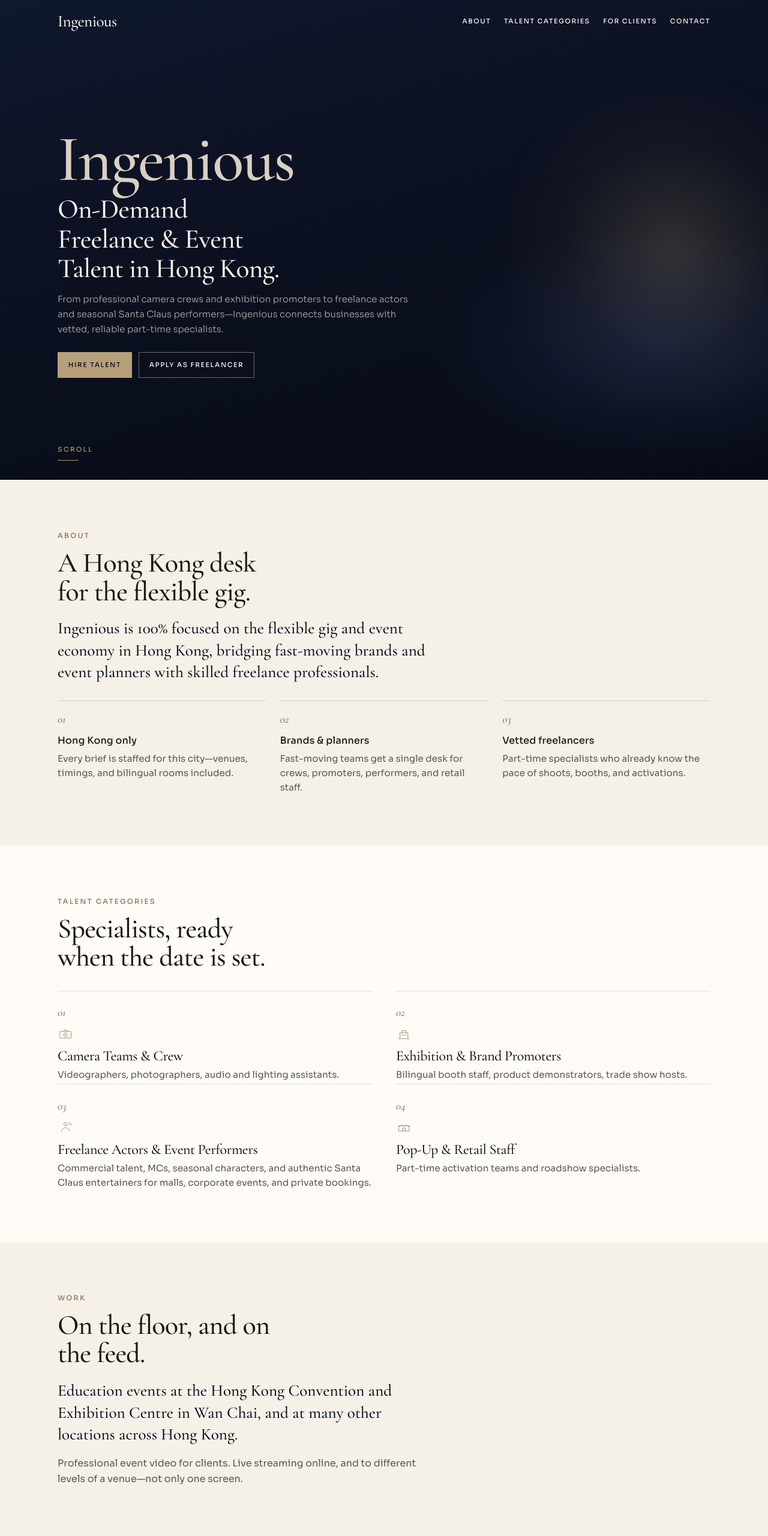
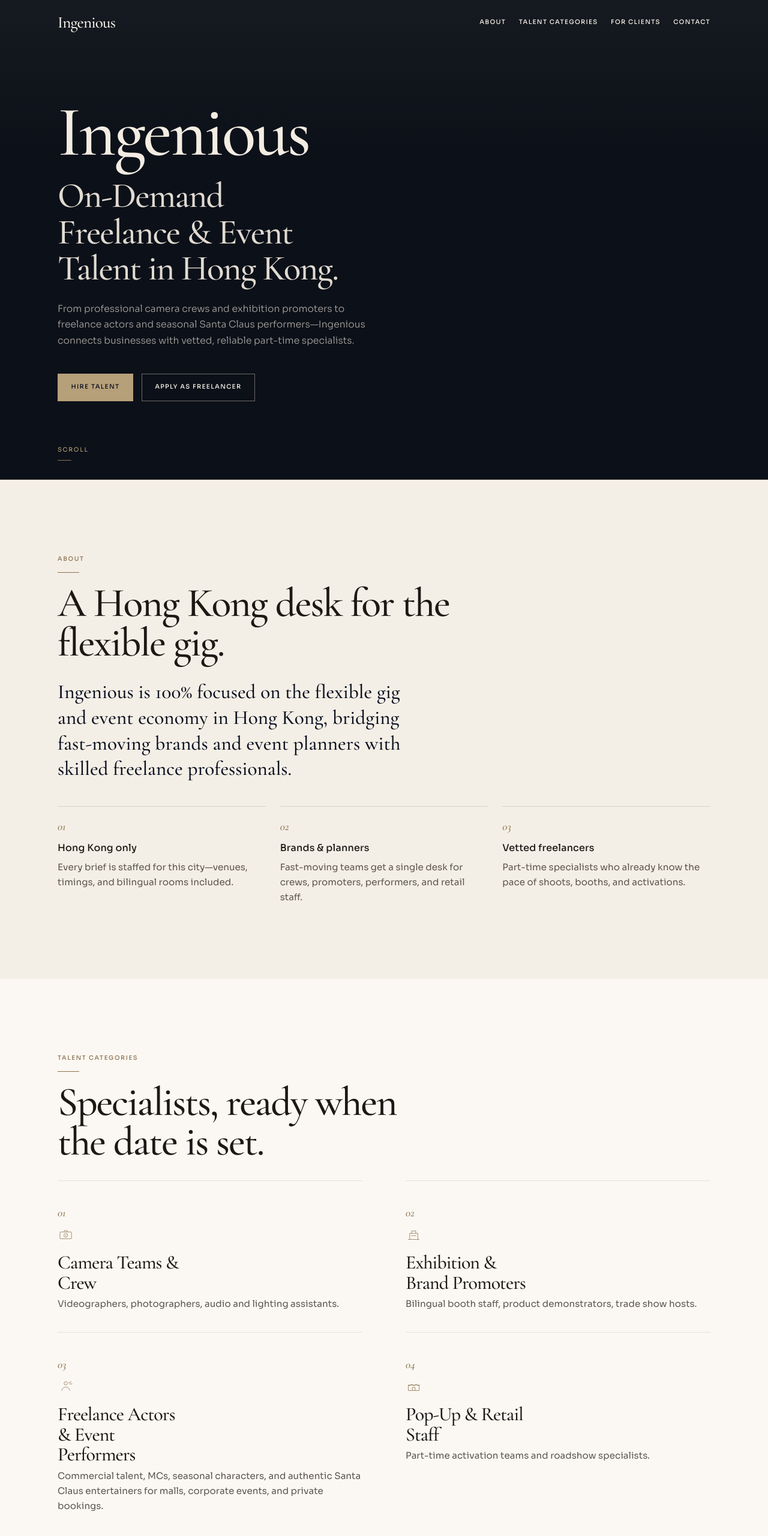
Before and after one commit to bircandemir4-cpu/ingenious-hk, a plain HTML site: page index.html in a window 1280 px wide. Shown: the top 2561 px of the page at 60% size. Drawn offline with nearby package versions, Linux system fonts and the light colour scheme.

Commit message:
Give the page a quieter editorial finish
Open the hero, enlarge the serif headlines, and replace heavier chrome with hairline rules and more space.

Co-authored-by: bircandemir4-cpu <bircandemir4-cpu@users.noreply.github.com>

```diff
--- a/css/styles.css
+++ b/css/styles.css
@@ -2,18 +2,18 @@
   --ink: #0b1020;
   --ink-soft: #151b2e;
   --navy: #10182b;
-  --cream: #f6f1e8;
-  --paper: #fffcf8;
+  --cream: #f4efe6;
+  --paper: #fbf8f3;
   --white: #ffffff;
   --gold: #b6a07a;
   --gold-bright: #cbb892;
   --gold-deep: #8d7350;
   --text: #1c1915;
   --muted: #5c564e;
-  --line: rgba(138, 100, 40, 0.28);
-  --line-strong: rgba(28, 25, 21, 0.12);
+  --line: rgba(28, 25, 21, 0.14);
+  --line-strong: rgba(28, 25, 21, 0.1);
   --danger: #8d3428;
-  --header: 4.5rem;
+  --header: 4.75rem;
   --serif: "Cormorant Garamond", "Iowan Old Style", Palatino, "Palatino Linotype", serif;
   --sans: Sora, "Avenir Next", "Segoe UI", sans-serif;
   --wrap: 72rem;
@@ -37,7 +37,7 @@ body {
   font-family: var(--sans);
   font-size: 1rem;
   font-weight: 400;
-  line-height: 1.6;
+  line-height: 1.65;
   text-rendering: optimizeLegibility;
 }
 
@@ -75,7 +75,7 @@ h3,
 .hero-brand {
   font-family: var(--serif);
   font-weight: 500;
-  letter-spacing: -0.02em;
+  letter-spacing: -0.03em;
 }
 
 ul {
@@ -232,22 +232,22 @@ ul {
   min-height: 100svh;
   color: #f4efe6;
   background:
-    radial-gradient(ellipse 42% 36% at 86% 72%, rgba(28, 42, 78, 0.55), transparent 70%),
-    linear-gradient(165deg, #10182c 0%, #0b1020 48%, #080c16 100%);
-  overflow: hidden;
+    linear-gradient(180deg, rgba(244, 239, 230, 0.045) 0%, transparent 32%),
+    #0c1018;
+}
+
+.hero::after {
+  content: "";
+  position: absolute;
+  left: 0;
+  right: 0;
+  bottom: 0;
+  height: 1px;
+  background: rgba(182, 160, 122, 0.35);
 }
 
 .hero-glow {
-  position: absolute;
-  width: min(78vw, 38rem);
-  aspect-ratio: 1;
-  right: -12%;
-  top: 12%;
-  border-radius: 50%;
-  background: radial-gradient(circle, rgba(182, 160, 122, 0.22) 0%, rgba(120, 96, 64, 0.08) 42%, transparent 70%);
-  filter: blur(6px);
-  animation: drift 16s ease-in-out infinite;
-  pointer-events: none;
+  display: none;
 }
 
 .hero-inner {
@@ -257,45 +257,44 @@ ul {
   min-height: 100svh;
   max-width: var(--wrap);
   margin: 0 auto;
-  padding: 6.5rem 1.25rem 2.5rem;
+  padding: 7.5rem 1.5rem 4.75rem;
   display: flex;
   flex-direction: column;
   justify-content: flex-end;
 }
 
 .hero-brand {
-  margin: 0 0 0.65rem;
-  font-size: clamp(3.5rem, 14vw, 6.8rem);
-  line-height: 0.88;
-  color: #d9d0c3;
+  margin: 0 0 1.6rem;
+  font-size: clamp(4.2rem, 12vw, 7.4rem);
+  line-height: 0.84;
+  color: #f3ece2;
   animation: rise 0.9s var(--ease) both;
 }
 
 .hero h1 {
-  max-width: 100%;
-  font-size: clamp(1.75rem, 4.6vw, 2.85rem);
-  line-height: 1.08;
-  color: #f7f2ea;
+  max-width: 22ch;
+  font-size: clamp(2.15rem, 4.8vw, 3.7rem);
+  line-height: 1.02;
+  color: rgba(243, 236, 226, 0.92);
   animation: rise 0.9s var(--ease) 0.08s both;
 }
 
 .hero-sub {
-  max-width: 38rem;
-  margin-top: 0.95rem;
-  color: rgba(244, 239, 230, 0.72);
-  font-size: 0.94rem;
+  max-width: 34rem;
+  margin-top: 1.5rem;
+  color: rgba(244, 239, 230, 0.68);
+  font-size: 0.98rem;
   font-weight: 300;
-  line-height: 1.65;
+  line-height: 1.7;
   animation: rise 0.9s var(--ease) 0.16s both;
 }
 
 .hero-actions {
   display: flex;
   flex-direction: column;
-  align-items: stretch;
-  gap: 0.7rem;
-  margin-top: 1.6rem;
-  max-width: 16.5rem;
+  align-items: flex-start;
+  gap: 0.85rem;
+  margin-top: 2.6rem;
   animation: rise 0.9s var(--ease) 0.24s both;
 }
 
@@ -307,8 +306,8 @@ ul {
   width: max-content;
   color: rgba(224, 196, 138, 0.85);
   text-decoration: none;
-  font-size: 0.68rem;
-  letter-spacing: 0.22em;
+  font-size: 0.62rem;
+  letter-spacing: 0.18em;
   text-transform: uppercase;
 }
 
@@ -327,14 +326,14 @@ ul {
   display: inline-flex;
   align-items: center;
   justify-content: center;
-  min-height: 2.65rem;
-  padding: 0.65rem 1.05rem;
+  min-height: 2.85rem;
+  padding: 0.7rem 1.35rem;
   border: 1px solid transparent;
   text-decoration: none;
   cursor: pointer;
-  font-size: 0.68rem;
+  font-size: 0.64rem;
   font-weight: 500;
-  letter-spacing: 0.14em;
+  letter-spacing: 0.12em;
   text-transform: uppercase;
   transition: background 0.25s var(--ease), color 0.25s var(--ease), border-color 0.25s var(--ease), transform 0.25s var(--ease);
 }
@@ -379,7 +378,7 @@ ul {
 }
 
 .section {
-  padding: 3.75rem 0;
+  padding: 5.5rem 0;
 }
 
 .section-cream { background: var(--cream); }
@@ -392,18 +391,27 @@ ul {
 }
 
 .eyebrow {
-  margin: 0 0 0.8rem;
+  margin: 0 0 1.15rem;
   color: var(--gold-deep);
-  font-size: 0.72rem;
+  font-size: 0.62rem;
   font-weight: 500;
-  letter-spacing: 0.2em;
+  letter-spacing: 0.16em;
   text-transform: uppercase;
 }
 
+.eyebrow::after {
+  content: "";
+  display: block;
+  width: 2.25rem;
+  height: 1px;
+  margin-top: 0.85rem;
+  background: currentColor;
+}
+
 .section h2 {
-  font-size: clamp(2rem, 4.2vw, 2.9rem);
-  line-height: 1.02;
-  max-width: 16ch;
+  font-size: clamp(2.55rem, 5.6vw, 4.25rem);
+  line-height: 0.96;
+  max-width: 12em;
 }
 
 .section-head {
@@ -412,29 +420,31 @@ ul {
 }
 
 .section-intro {
-  margin-top: 1rem;
+  margin-top: 1.6rem;
   color: var(--muted);
-  max-width: 38rem;
+  max-width: 36rem;
+  font-size: 1.02rem;
+  line-height: 1.7;
 }
 
 .about-lead {
-  margin-top: 1.25rem;
-  max-width: 40rem;
+  margin-top: 1.85rem;
+  max-width: 38rem;
   font-family: var(--serif);
-  font-size: clamp(1.35rem, 2.2vw, 1.7rem);
+  font-size: clamp(1.6rem, 2.6vw, 2.1rem);
   font-weight: 500;
-  line-height: 1.35;
+  line-height: 1.28;
   color: var(--ink);
 }
 
 .about-points {
-  margin-top: 1.75rem;
+  margin-top: 2.5rem;
   display: grid;
-  gap: 1.25rem;
+  gap: 1.75rem;
 }
 
 .about-points li {
-  padding-top: 1rem;
+  padding-top: 1.15rem;
   border-top: 1px solid var(--line);
 }
 
@@ -466,33 +476,44 @@ ul {
 
 .talent-grid {
   display: grid;
-  gap: 1rem;
+  gap: 0;
 }
 
 .talent-card {
-  padding: 1.25rem 0 0.15rem;
+  padding: 2.1rem 0 1.85rem;
   background: transparent;
   border: 0;
-  border-top: 1px solid rgba(28, 25, 21, 0.12);
+  border-top: 1px solid rgba(28, 25, 21, 0.1);
 }
 
 .talent-icon {
-  width: 1.65rem;
-  height: 1.65rem;
-  margin: 0.15rem 0 0.7rem;
+  width: 1.7rem;
+  height: 1.7rem;
+  margin: 0.2rem 0 1rem;
   color: var(--gold-deep);
 }
 
 .talent-card h3 {
-  font-size: 1.5rem;
-  line-height: 1.1;
+  font-size: clamp(1.9rem, 2.5vw, 2.4rem);
+  line-height: 1.05;
+  max-width: 14ch;
 }
 
 .section-clients {
-  background:
-    radial-gradient(ellipse 50% 70% at 100% 0%, rgba(182, 160, 122, 0.1), transparent 55%),
-    var(--ink);
+  background: var(--ink);
   color: #f4efe6;
+}
+
+.section-clients .btn-primary {
+  background: transparent;
+  color: #f4efe6;
+  border-color: rgba(203, 184, 146, 0.65);
+}
+
+.section-clients .btn-primary:hover {
+  background: transparent;
+  color: var(--gold-bright);
+  border-color: var(--gold-bright);
 }
 
 .section-clients .eyebrow,
@@ -509,9 +530,9 @@ ul {
 }
 
 .point-list {
-  margin: 1.4rem 0 1.5rem;
+  margin: 2rem 0 2.1rem;
   display: grid;
-  gap: 1.15rem;
+  gap: 1.4rem;
 }
 
 .point-list li {
@@ -519,8 +540,8 @@ ul {
   grid-template-columns: auto 1fr;
   gap: 0.9rem;
   align-items: start;
-  padding-top: 0.9rem;
-  border-top: 1px solid rgba(198, 161, 91, 0.28);
+  padding-top: 1.05rem;
+  border-top: 1px solid rgba(203, 184, 146, 0.28);
 }
 
 .contact-wrap {
@@ -554,8 +575,8 @@ ul {
 
 .contact-value {
   font-family: var(--serif);
-  font-size: clamp(1.55rem, 3vw, 2rem);
-  line-height: 1.1;
+  font-size: clamp(1.85rem, 3.2vw, 2.45rem);
+  line-height: 1.05;
   color: var(--ink);
 }
 
@@ -564,8 +585,8 @@ ul {
 }
 
 .inquiry {
-  margin-top: 2.25rem;
-  max-width: 40rem;
+  margin-top: 3.25rem;
+  max-width: 42rem;
 }
 
 .tab-list {
@@ -577,13 +598,13 @@ ul {
 .tab {
   appearance: none;
   margin: 0 0 -1px;
-  padding: 0.7rem 0;
+  padding: 0.85rem 0;
   border: 0;
   border-bottom: 1px solid transparent;
   background: none;
   cursor: pointer;
   color: var(--muted);
-  font-size: 0.66rem;
+  font-size: 0.62rem;
   font-weight: 500;
   letter-spacing: 0.12em;
   text-transform: uppercase;
@@ -600,17 +621,17 @@ ul {
 
 .form-grid {
   display: grid;
-  gap: 1rem;
+  gap: 1.35rem;
 }
 
 .field label,
 .field legend {
   display: block;
-  margin-bottom: 0.3rem;
+  margin-bottom: 0.4rem;
   color: var(--muted);
-  font-size: 0.66rem;
+  font-size: 0.62rem;
   font-weight: 500;
-  letter-spacing: 0.14em;
+  letter-spacing: 0.12em;
   text-transform: uppercase;
 }
 
@@ -618,12 +639,13 @@ ul {
 .field select,
 .field textarea {
   width: 100%;
-  padding: 0.55rem 0;
+  padding: 0.75rem 0 0.65rem;
   border: 0;
-  border-bottom: 1px solid rgba(28, 25, 21, 0.18);
+  border-bottom: 1px solid rgba(28, 25, 21, 0.16);
   border-radius: 0;
   background: transparent;
   color: var(--text);
+  font-size: 1rem;
 }
 
 .field textarea {
@@ -633,18 +655,21 @@ ul {
 
 .field input[type="date"] {
   color-scheme: light;
-  min-height: 2.35rem;
+  min-height: 3rem;
+  line-height: 1.4;
 }
 
 .field input[type="date"]::-webkit-calendar-picker-indicator {
   cursor: pointer;
-  opacity: 0.45;
+  opacity: 0.55;
+  padding: 0.25rem;
 }
 
 .field select {
   appearance: none;
+  padding-right: 1.4rem;
   background-image: linear-gradient(45deg, transparent 50%, var(--gold-deep) 50%), linear-gradient(135deg, var(--gold-deep) 50%, transparent 50%);
-  background-position: calc(100% - 0.45rem) 0.95rem, calc(100% - 0.15rem) 0.95rem;
+  background-position: calc(100% - 0.45rem) 1.15rem, calc(100% - 0.15rem) 1.15rem;
   background-size: 0.3rem 0.3rem, 0.3rem 0.3rem;
   background-repeat: no-repeat;
 }
@@ -664,9 +689,10 @@ ul {
 
 .field-error,
 .form-status {
-  margin: 0.35rem 0 0;
+  margin: 0.4rem 0 0;
   color: var(--danger);
-  font-size: 0.8rem;
+  font-size: 0.84rem;
+  line-height: 1.4;
 }
 
 .form-status {
@@ -707,7 +733,7 @@ ul {
 }
 
 .form-actions {
-  margin-top: 1.15rem;
+  margin-top: 1.6rem;
 }
 
 .btn:disabled {
@@ -768,7 +794,7 @@ ul {
 .site-footer {
   background: var(--ink);
   color: rgba(244, 239, 230, 0.78);
-  padding: 2.5rem 0 2rem;
+  padding: 3.5rem 0 2.6rem;
 }
 
 .footer-inner {
@@ -781,9 +807,10 @@ ul {
 
 .footer-note,
 .footer-copy {
-  margin-top: 0.35rem;
-  font-size: 0.88rem;
-  color: rgba(244, 239, 230, 0.62);
+  margin-top: 0.45rem;
+  font-size: 0.92rem;
+  line-height: 1.55;
+  color: rgba(244, 239, 230, 0.8);
 }
 
 .footer-note a {
@@ -856,13 +883,12 @@ section[id] {
     flex-direction: row;
     flex-wrap: wrap;
     align-items: center;
-    max-width: none;
   }
 
   .hero-inner {
     justify-content: center;
-    padding-top: 7rem;
-    padding-bottom: 4rem;
+    padding-top: 8rem;
+    padding-bottom: 5.5rem;
   }
 
   .scroll-cue {
@@ -898,21 +924,22 @@ section[id] {
   .nav-list a {
     padding: 0.25rem 0;
     border-bottom: 0;
-    font-size: 0.68rem;
-    letter-spacing: 0.14em;
+    font-size: 0.64rem;
+    letter-spacing: 0.12em;
   }
 
   .section {
-    padding: 5.25rem 0;
+    padding: 7.75rem 0;
   }
 
   .talent-grid {
     grid-template-columns: 1fr 1fr;
-    gap: 0 2.5rem;
+    gap: 0 4.5rem;
   }
 
   .talent-card {
-    padding-top: 1.35rem;
+    padding-top: 2.4rem;
+    padding-bottom: 2.2rem;
   }
 
   .section-clients .point-list {
```
